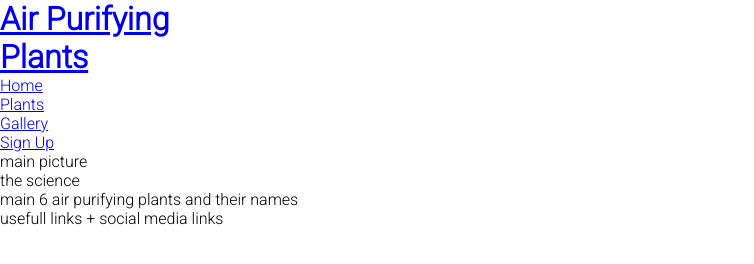
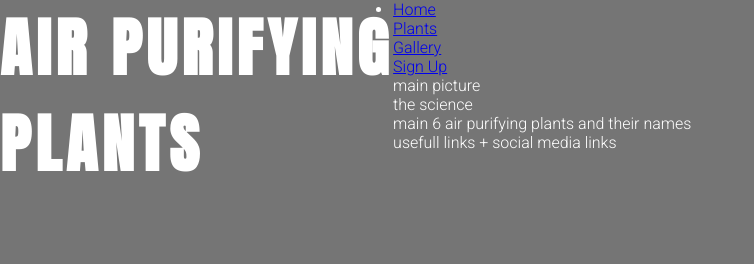
Before and after one commit to BenTeardrop/air-purifying-plants, a plain HTML site: page index.html in a window 1280 px wide. Shown: the whole page, without its empty margins (0-754 px from the left). Drawn offline with Linux system fonts and the light colour scheme.

Commit message:
add style for background heading and logo

```diff
--- a/assets/css/style.css
+++ b/assets/css/style.css
@@ -7,6 +7,22 @@
 }
 
 body {
+    background-color: #757575;
+    color: #ffff;
     font-family: Roboto, sans-serif;
     font-weight: 300;
 }
+
+/* headings and logo */
+
+h1, h2 {
+    font-family: Anton, sans-serif;
+    text-transform: uppercase;
+    letter-spacing: 5px;
+    color: #ffff;
+}
+
+#logo {
+    float: left;
+    font-size: 400%;
+}
--- a/index.html
+++ b/index.html
@@ -15,7 +15,7 @@
 <body>
     <header>
         <a href="index.html">
-            <h1>Air Purifying <br>
+            <h1 id="logo">Air Purifying <br>
                 Plants</h1>
         </a>
         <nav>
```
